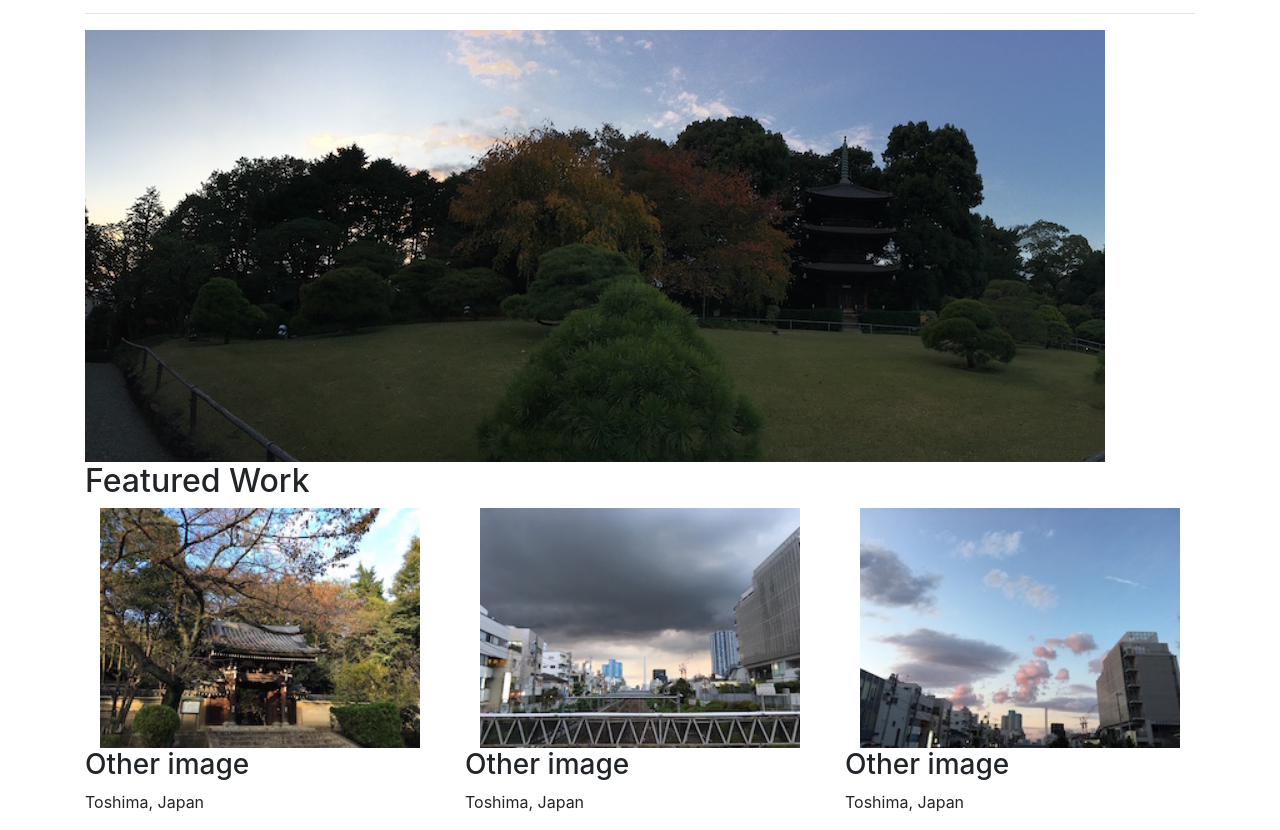
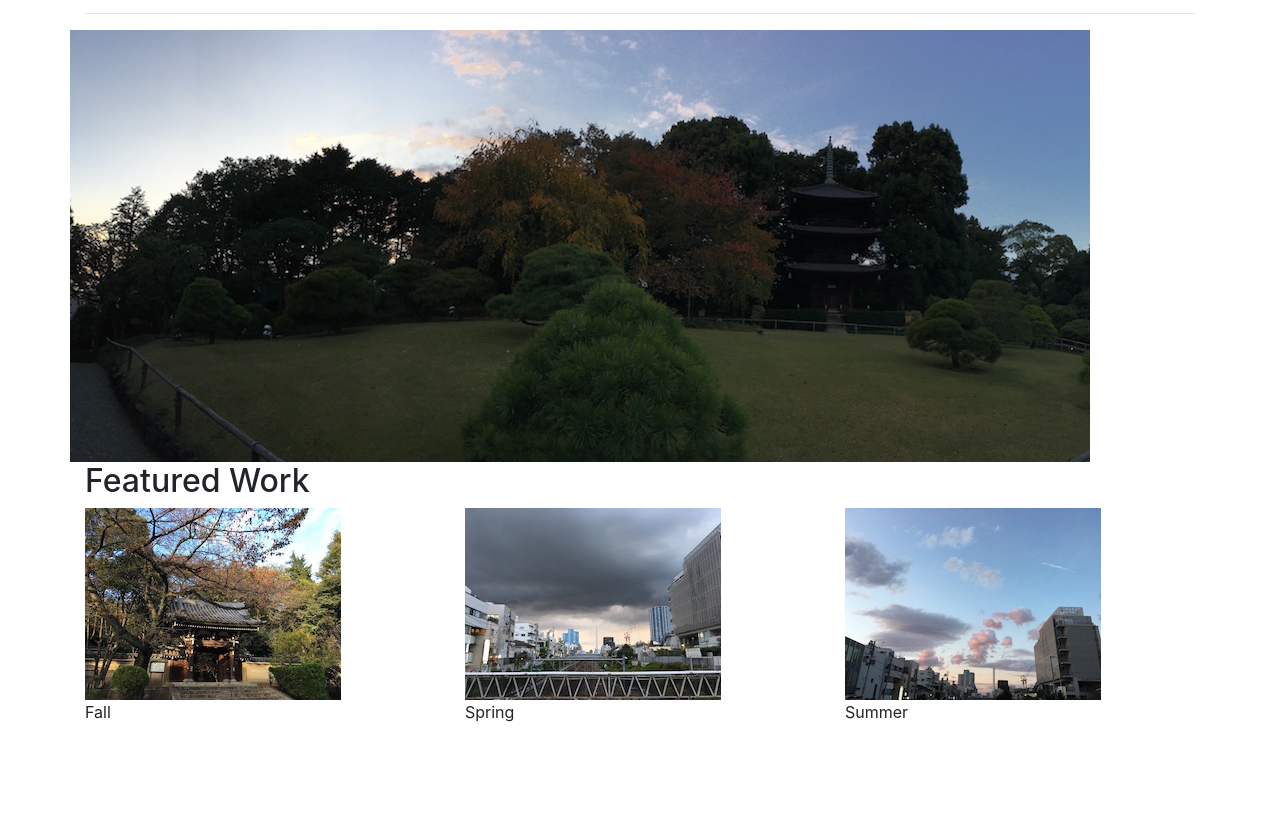
Before and after one commit to makeupsomething/fsnd-portfolio, a plain HTML site: page index.html in a window 1280 px wide. Shown: the part 163-993 px from the top of the page. After the commit the page ends 903 px from the top, so only its background shows below. Drawn offline with nearby package versions, Linux system fonts and the light colour scheme.

Commit message:
added semantic tags, improved code quality

```diff
--- a/index.html
+++ b/index.html
@@ -1,5 +1,6 @@
 <!doctype html>
 <html lang="en">
+
   <head>
     <meta charset="utf-8">
     <meta http-equiv="X-UA-Compatible" content="IE=edge">
@@ -8,8 +9,12 @@
     <link rel="stylesheet" href="https://maxcdn.bootstrapcdn.com/bootstrap/4.0.0-beta.2/css/bootstrap.min.css" integrity="sha384-PsH8R72JQ3SOdhVi3uxftmaW6Vc51MKb0q5P2rRUpPvrszuE4W1povHYgTpBfshb" crossorigin="anonymous">
     <link rel="stylesheet" href="./styles/styles.css">
   </head>
+
   <body>
+
     <div class="container">
+
+      <header>
         <div class="row grad">
           <div class="col-md-6">
             <img src="images/makeupsomething_logo.jpg" alt="logo">
@@ -19,38 +24,49 @@
             <h4>Day and Night</h4>
           </div>
         </div>
+      </header>
+
       <div class="row">
         <div class="col-md-12">
           <hr>
         </div>
       </div>
-      <div class="row">
+
+      <main>
+        <article class="row">
           <div class="col-xs-12">
-          <img class="col-md-12 img-responsive" src="images/image_main.jpg" alt="main">
+            <img class="img-responsive" src="images/image_main.jpg" alt="main">
           </div>
-      </div>
+        </article>
+      </main>
+
       <div class="row">
         <div class="col-md-12">
           <h2>Featured Work</h2>
         </div>
       </div>
-      <div class="row">
-        <div class="col-md-4">
-          <img class="col-md-12 img-responsive" src="images/image_small_1.jpg" alt="other 1">
-          <h3>Other image</h3>
-          <p>Toshima, Japan<p>
+
+      <section id="other-work" class="row">
+
+        <figure class="col-md-4">
+            <img class="img-responsive" src="images/image_small_1.jpg" alt="other 1">
+            <figcaption>Fall</figcaption>
+        </figure>
+
+        <figure class="col-md-4">
+          <img class="img-responsive" src="images/image_small_2.jpg" alt="other 2">
+          <figcaption>Spring</figcaption>
+        </figure>
+
+        <figure class="col-md-4">
+          <img class="img-responsive" src="images/image_small_3.jpg" alt="other 3">
+          <figcaption>Summer</figcaption>
+        </figure>
+
+      </section>
+
     </div>
-        <div class="col-md-4">
-          <img class="col-md-12 img-responsive" src="images/image_small_2.jpg" alt="other 2">
-          <h3>Other image</h3>
-          <p>Toshima, Japan<p>
-        </div>
-        <div class="col-md-4">
-          <img class="col-md-12 img-responsive" src="images/image_small_3.jpg" alt="other 3">
-          <h3>Other image</h3>
-          <p>Toshima, Japan<p>
-        </div>
-      </div>
-    </div>
+
   </body>
+
 </html>
--- a/styles/styles.css
+++ b/styles/styles.css
@@ -18,3 +18,8 @@
   background: -moz-linear-gradient(red, yellow); /* For Firefox 3.6 to 15 */
   background: linear-gradient(black, gray, black); /* Standard syntax */
 }
+
+.img-responsive{
+  display: center-block;
+  max-width: 100%;
+  height: auto;}
```
Lines whose indentation alone changed are shown as unchanged.
